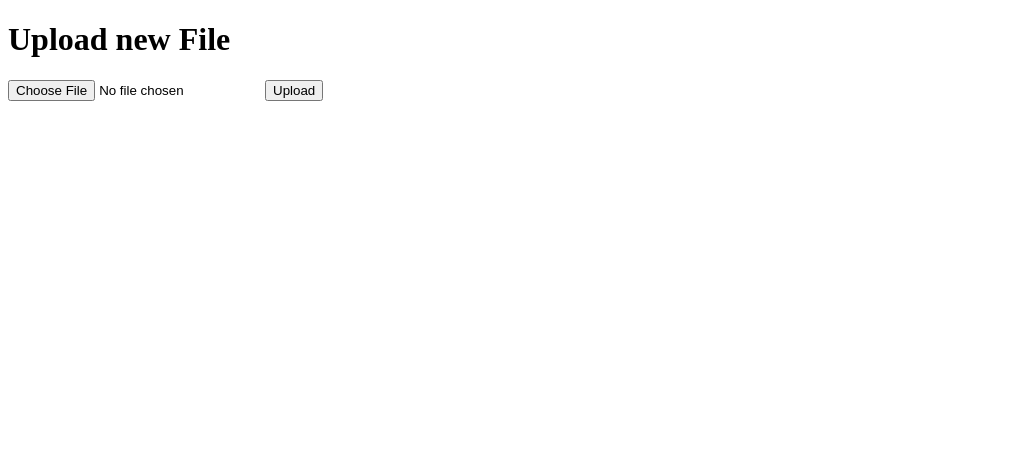
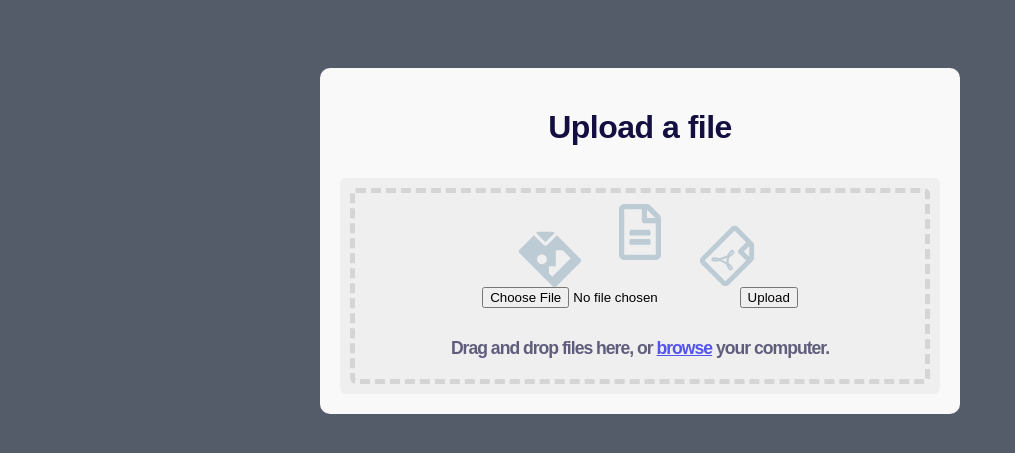
Before and after one commit to sanaydevi/Fhir-API, a Flask app: template Main/templates/index.html in a window 1280 px wide. Shown: the top 453 px of the page, without its empty margins (0-1015 px from the left). Run offline with Flask 2, Linux system fonts and the light colour scheme; the template is opened without the code that fills it, so the values that code supplies are empty; some libraries are stand-ins or nearby versions.

Commit message:
commit original file

```diff
--- a/Main/app.py
+++ b/Main/app.py
@@ -228,6 +228,61 @@
 
 """ ______________________________________________"""
 
+# import os, uuid
+# from flask import Flask, request, render_template
+# from azure.storage.blob import BlobServiceClient, BlobClient, ContainerClient
+# from werkzeug.utils import secure_filename
+#
+# app = Flask(__name__)
+#
+# # Retrieve the connection string for use with the application. The storage
+# # connect_str = os.getenv('AZURE_STORAGE_CONNECTION_STRING')
+# connect_str = 'DefaultEndpointsProtocol=https;AccountName=fhirtestingstore;AccountKey=E/bxDh1TGeGnkNT7Y2OVEzE2zmZgpkQ5t9F0suURT7f3FF0kBW4Yu+afr/q28gz9THNbm3zSwfoTeZUXW99vuQ==;EndpointSuffix=core.windows.net'
+# # print(connect_str)
+#
+# local_path = "./uploads"
+#
+# @app.route('/', methods=['GET', 'POST'])
+# def upload_files():
+#     if request.method == 'POST':
+#         file = request.files['file']
+#         filename = secure_filename(file.filename)
+#         file_extension = filename.rsplit('.',1)[1]
+#         print(file_extension)
+#         file.save(os.path.join(local_path, filename))
+#
+#         local_file_name = filename
+#         upload_file_path = os.path.join(local_path, local_file_name)
+#         try:
+#             print("Azure Blob storage v12")
+#             # Create the BlobServiceClient object which will be used to create a container client
+#             blob_service_client = BlobServiceClient.from_connection_string(connect_str)
+#
+#             # Create a unique name for the container
+#             container_name = "container" + str(uuid.uuid4())+file_extension
+#
+#             # Create the container
+#             container_client = blob_service_client.create_container(container_name)
+#
+#             # Create a blob client using the local file name as the name for the blob
+#             blob_client = blob_service_client.get_blob_client(container=container_name, blob=local_file_name)
+#
+#             print("\nUploading to Azure Storage as blob:\n\t" + local_file_name)
+#
+#             # Upload the created file
+#             with open(upload_file_path, "rb") as data:
+#                 blob_client.upload_blob(data)
+#
+#         except Exception as ex:
+#             print('Exception:')
+#             print(ex)
+#     return render_template('index.html')
+#
+#
+# if __name__ == '__main__':
+#     app.run(debug=True)
+#
+
 import os, uuid
 from flask import Flask, request, render_template
 from azure.storage.blob import BlobServiceClient, BlobClient, ContainerClient
@@ -242,12 +297,21 @@ connect_str = 'DefaultEndpointsProtocol=https;AccountName=fhirtestingstore;Accou
 
 local_path = "./uploads"
 
-@app.route('/', methods=['GET', 'POST'])
+@app.route('/')
+
+def landingPage():
+    return "Hi"
+@app.route('/upload')
+def upload_file():
+    return render_template('index.html')
+
+
+@app.route('/uploader', methods=['GET', 'POST'])
 def upload_files():
     if request.method == 'POST':
         file = request.files['file']
         filename = secure_filename(file.filename)
-        file_extension = filename.rsplit('.',1)[1]
+        file_extension = filename.rsplit('.', 1)[1]
         print(file_extension)
         file.save(os.path.join(local_path, filename))
 
@@ -259,7 +323,7 @@ def upload_files():
             blob_service_client = BlobServiceClient.from_connection_string(connect_str)
 
             # Create a unique name for the container
-            container_name = "container" + str(uuid.uuid4())+file_extension
+            container_name = "container" + str(uuid.uuid4()) + file_extension
 
             # Create the container
             container_client = blob_service_client.create_container(container_name)
@@ -276,7 +340,7 @@ def upload_files():
         except Exception as ex:
             print('Exception:')
             print(ex)
-    return render_template('index.html')
+    return 'file uploaded successfully'
 
 
 if __name__ == '__main__':
--- a/Main/static/style.css
+++ b/Main/static/style.css
@@ -161,3 +161,76 @@
 /*    cursor: pointer;*/
 /*  }*/
 /*}*/
+
+* {
+  box-sizing: border-box;
+  -moz-box-sizing: border-box;
+  -webkit-box-sizing: border-box;
+}
+
+body {
+  font-family: 'Montserrat', sans-serif;
+  background: #535c68;
+}
+
+.wrapper {
+  margin: auto;
+  max-width: 640px;
+  padding-top: 60px;
+  text-align: center;
+}
+
+.container {
+  background-color: #f9f9f9;
+  padding: 20px;
+  border-radius: 10px;
+  /*border: 0.5px solid rgba(130, 130, 130, 0.25);*/
+  /*box-shadow: 0 2px 3px rgba(0, 0, 0, 0.1),
+              0 0 0 1px rgba(0, 0, 0, 0.1);*/
+}
+
+h1 {
+  color: #130f40;
+  font-family: 'Varela Round', sans-serif;
+  letter-spacing: -.5px;
+  font-weight: 700;
+  padding-bottom: 10px;
+}
+
+.upload-container {
+  background-color: rgb(239, 239, 239);
+  border-radius: 6px;
+  padding: 10px;
+}
+
+.border-container {
+  border: 5px dashed rgba(198, 198, 198, 0.65);
+  border-radius: 6px;
+  padding: 20px;
+}
+
+.border-container p {
+  color: #130f40;
+  font-weight: 600;
+  font-size: 1.1em;
+  letter-spacing: -1px;
+  margin-top: 30px;
+  margin-bottom: 0;
+  opacity: 0.65;
+}
+
+#file-browser {
+  text-decoration: none;
+  color: rgb(22,42,255);
+  border-bottom: 3px dotted rgba(22, 22, 255, 0.85);
+}
+
+#file-browser:hover {
+  color: rgb(0, 0, 255);
+  border-bottom: 3px dotted rgba(0, 0, 255, 0.85);
+}
+
+.icons {
+  color: #95afc0;
+  opacity: 0.55;
+}
--- a/Main/templates/index.html
+++ b/Main/templates/index.html
@@ -36,17 +36,52 @@
 <!--</body>-->
 <!--</html>-->
 
+<!--<!DOCTYPE html>-->
+<!--<html lang="en">-->
+<!--<head>-->
+<!--    <meta charset="UTF-8">-->
+<!--    <title>Upload new File</title>-->
+<!--    <h1>Upload new File</h1>-->
+<!--    <form action="" method=post enctype=multipart/form-data>-->
+<!--      <p><input type=file name=file>-->
+<!--         <input type=submit value=Upload>-->
+<!--    </form>-->
+<!--</head>-->
+<!--<body>-->
+<!--</body>-->
+<!--</html>-->
+
 <!DOCTYPE html>
 <html lang="en">
 <head>
     <meta charset="UTF-8">
     <title>Upload new File</title>
-    <h1>Upload new File</h1>
-    <form action="" method=post enctype=multipart/form-data>
-      <p><input type=file name=file>
-         <input type=submit value=Upload>
-    </form>
+{#    <link rel="stylesheet" href="https://maxcdn.bootstrapcdn.com/font-awesome/4.4.0/css/font-awesome.min.css">#}
+    <script src="https://cdnjs.cloudflare.com/ajax/libs/font-awesome/5.9.0/js/all.min.js"></script>
+    <script src='https://kit.fontawesome.com/a076d05399.js'></script>
+    <link rel="stylesheet" href="static/style.css" type="text/css">
+{#    <h1>Upload new File</h1>#}
 </head>
 <body>
+<div class="wrapper">
+  <div class="container">
+    <h1>Upload a file</h1>
+    <div class="upload-container">
+      <div class="border-container">
+        <div class="icons fa-4x">
+          <i class="fas fa-file-image" data-fa-transform="shrink-3 down-2 left-6 rotate--45"></i>
+          <i class="far fa-file-alt" data-fa-transform="shrink-2 up-4"></i>
+          <i class="far fa-file-pdf" data-fa-transform="shrink-3 down-2 right-6 rotate-45"></i>
+        </div>
+        <form action="http://localhost:5000/uploader" method=post enctype=multipart/form-data>
+          <input type=file name=file>
+            <input type=submit value=Upload>
+        </form>
+          <p>Drag and drop files here, or
+              <a href="#" id="file-upload">browse</a> your computer.</p>
+      </div>
+    </div>
+  </div>
+</div>
 </body>
 </html>
```
Also changed, not shown: 2 other files.
